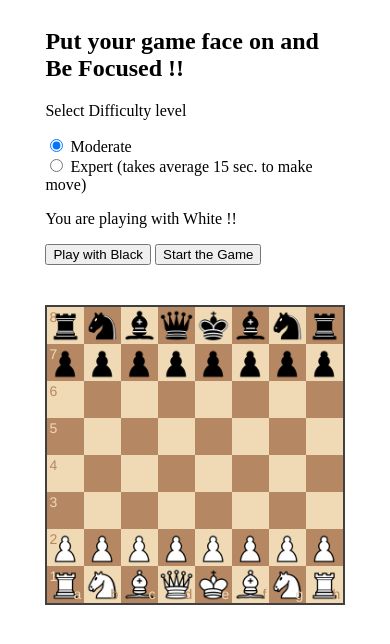
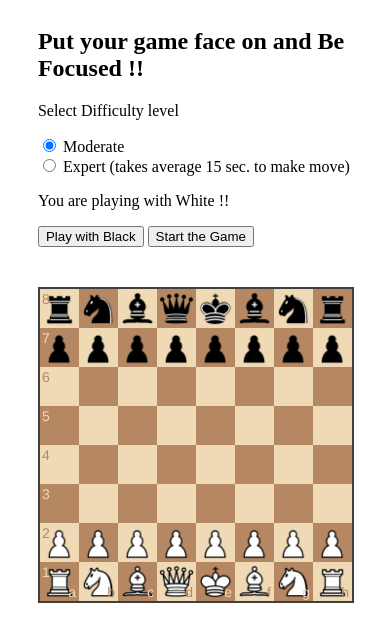
Before and after one commit to satyam-sr/satyam-sr.github.io, a website: page index.html in a window 390 px wide. Drawn offline with nearby package versions, Linux system fonts and the light colour scheme.

Commit message:
increased board width on phone screen even more

```diff
--- a/style.css
+++ b/style.css
@@ -24,7 +24,7 @@
   }
 
   #board {
-    width: 80%;
+    width: 84%;
     margin: auto;
     margin-top: 40px;
     margin-bottom: 60px;
@@ -32,7 +32,7 @@
  }
 
  #form {
-    width: 80%;
+    width: 84%;
     margin: auto;
     justify-content: center;
  }
```
